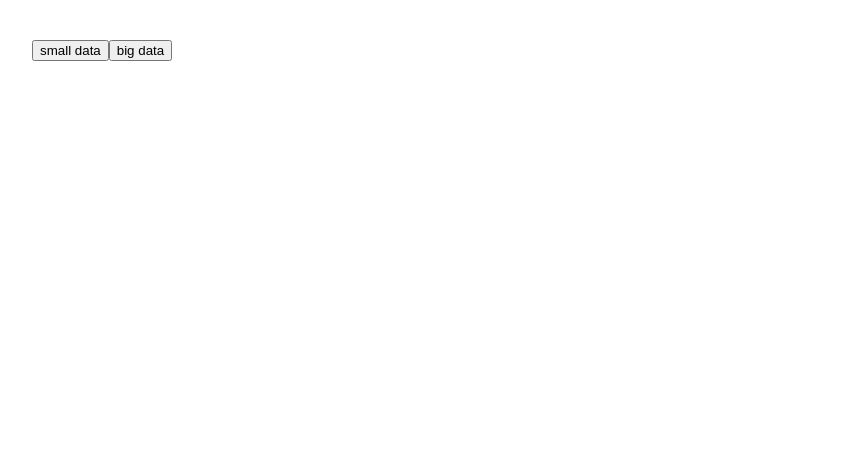
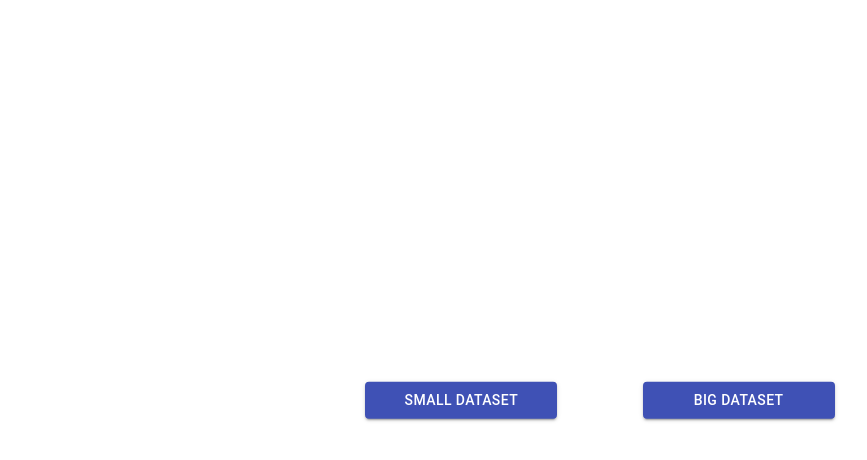
Before and after one commit to vodoleev-vladislav/fugr-ru_react_table_app, a React (Create React App) app: page / in a window 1280 px wide. Shown: the top 460 px of the page, without its empty margins (40-907 px from the left). Built offline with nearby package versions, Linux system fonts and the light colour scheme.

Commit message:
add loader, move notification to separate component

```diff
--- a/package.json
+++ b/package.json
@@ -4,6 +4,7 @@
   "private": true,
   "dependencies": {
     "@material-ui/core": "^4.11.0",
+    "@material-ui/lab": "^4.0.0-alpha.56",
     "@testing-library/jest-dom": "^4.2.4",
     "@testing-library/react": "^9.3.2",
     "@testing-library/user-event": "^7.1.2",
--- a/src/App.js
+++ b/src/App.js
@@ -3,16 +3,19 @@ import MainTable from "./components/Table";
 import DetailedInfo from "./components/DetailedInfo";
 import NewEntryForm from "./components/NewEntryForm";
 import SelectableDatasets from "./components/SelectableDatasets";
+import Notification from "./components/Notification";
 import "./App.css";
 
 const datasets = {
-  "small data":
+  "small dataset":
     "http://www.filltext.com/?rows=32&id={number|1000}&firstName={firstName}&lastName={lastName}&email={email}&phone={phone|(xxx)xxx-xx-xx}&address={addressObject}&description={lorem|32}",
-  "big data":
+  "big dataset":
     "http://www.filltext.com/?rows=1000&id={number|1000}&firstName={firstName}&delay=3&lastName={lastName}&email={email}&phone={phone|(xxx)xxx-xx-xx}&address={addressObject}&description={lorem|32}",
 };
 
 const columns = ["id", "firstName", "lastName", "email", "phone"];
+
+let timeoutId = null;
 
 const App = () => {
   const [state, setState] = useState({
@@ -22,9 +25,8 @@ const App = () => {
       order: "",
     },
   });
-
   const [selectedRow, setSelectedRow] = useState(null);
-
+  const [activeError, setActiveError] = useState(false);
   const changeSort = (field) => {
     const order =
       field !== state.sortParams.field ||
@@ -71,8 +73,19 @@ const App = () => {
     setState({ ...state, entries });
   };
 
+  const updateNotification = () => {
+    setActiveError(true);
+    if (timeoutId) clearTimeout(timeoutId);
+
+    timeoutId = setTimeout(() => setActiveError(false), 2000);
+  };
+
   return (
     <div className="App">
+      <Notification
+        activeError={activeError}
+        message="User is not unique!"
+      ></Notification>
       {state.entries.length === 0 && (
         <SelectableDatasets datasets={datasets} setEntries={setEntries} />
       )}
@@ -82,6 +95,7 @@ const App = () => {
             columns={columns}
             addNewEntry={addNewEntry}
             entries={state.entries}
+            updateNotification={updateNotification}
           />
           <MainTable
             columns={columns}
--- a/src/components/DetailedInfo.js
+++ b/src/components/DetailedInfo.js
@@ -6,7 +6,7 @@ const DetailedInfo = ({ entry }) => (
     <p>
       Выбран пользователь <b>{`${entry.firstName} ${entry.lastName}`}</b>
     </p>
-    {entry.description ? (
+    {entry.description && (
       <div>
         <p>Описание:</p>
         <TextareaAutosize
@@ -15,8 +15,8 @@ const DetailedInfo = ({ entry }) => (
           style={{ border: "none", resize: "none" }}
         ></TextareaAutosize>
       </div>
-    ) : null}
-    {entry.address ? (
+    )}
+    {entry.address && (
       <div>
         <p>
           Адрес проживания: <b>{entry.address.streetAddress}</b>
@@ -31,7 +31,7 @@ const DetailedInfo = ({ entry }) => (
           Индекс: <b>{entry.address.zip}</b>
         </p>
       </div>
-    ) : null}
+    )}
   </div>
 );
 
--- a/src/components/NewEntryForm.js
+++ b/src/components/NewEntryForm.js
@@ -24,7 +24,12 @@ const isEntryUnique = (state, entries) => {
   return true;
 };
 
-const NewEntryForm = ({ columns, addNewEntry, entries }) => {
+const NewEntryForm = ({
+  columns,
+  addNewEntry,
+  entries,
+  updateNotification,
+}) => {
   const [state, setState] = useState(initObject(columns));
   const [buttonIsDisabled, setButtonIsDisabled] = useState(true);
   const updateFormState = (event, column) => {
@@ -46,7 +51,7 @@ const NewEntryForm = ({ columns, addNewEntry, entries }) => {
       addNewEntry(newEntry);
       setState(initObject(columns));
     } else {
-      console.log("DUBLICATE!");
+      updateNotification();
     }
   };
 
@@ -61,7 +66,12 @@ const NewEntryForm = ({ columns, addNewEntry, entries }) => {
           onChange={(e) => updateFormState(e, column)}
         />
       ))}
-      <Button disabled={buttonIsDisabled} onClick={handleFormSubmit}>
+      <Button
+        variant="contained"
+        color="primary"
+        disabled={buttonIsDisabled}
+        onClick={handleFormSubmit}
+      >
         Добавить
       </Button>
     </FormControl>
--- /dev/null
+++ b/src/components/Notification.js
@@ -0,0 +1,9 @@
+import React from "react";
+import { Alert } from "@material-ui/lab";
+
+const Notification = ({ activeError, message }) => {
+  if (!activeError) return null;
+  return <Alert severity="error">{message}</Alert>;
+};
+
+export default Notification;
--- /dev/null
+++ b/src/components/SelectableDatasets.css
@@ -0,0 +1,13 @@
+.datasets {
+  position: absolute;
+  width: 50vw;
+  display: flex;
+  justify-content: space-evenly;
+  left: calc(50%);
+  top: calc(50%);
+  transform: translate(-50%, -50%);
+}
+
+.datasets__button {
+  width: 15vw;
+}
--- a/src/components/SelectableDatasets.js
+++ b/src/components/SelectableDatasets.js
@@ -1,5 +1,8 @@
 import React, { useState } from "react";
 import getEntries from "../services/entries";
+import Button from "@material-ui/core/Button";
+import CircularProgress from "@material-ui/core/CircularProgress";
+import "./SelectableDatasets.css";
 
 const SelectableDatasets = ({ datasets, setEntries }) => {
   const [isLoading, setIsLoading] = useState(false);
@@ -10,13 +13,19 @@ const SelectableDatasets = ({ datasets, setEntries }) => {
   };
 
   return (
-    <div>
-      {isLoading && <div>Loading...</div>}
+    <div className="datasets">
+      {isLoading && <CircularProgress />}
       {!isLoading &&
         Object.keys(datasets).map((dataset) => (
-          <button key={dataset} onClick={(e) => handleDatasetSelect(dataset)}>
+          <Button
+            className="datasets__button"
+            variant="contained"
+            color="primary"
+            key={dataset}
+            onClick={(e) => handleDatasetSelect(dataset)}
+          >
             {dataset}
-          </button>
+          </Button>
         ))}
     </div>
   );
--- a/src/components/Table.css
+++ b/src/components/Table.css
@@ -1,3 +1,3 @@
 .table-row--selected {
-  background-color: purple;
+  background-color: #3f51b5;
 }
--- a/src/components/Table.js
+++ b/src/components/Table.js
@@ -1,4 +1,4 @@
-import React, { useState, useRef } from "react";
+import React, { useState } from "react";
 import Table from "@material-ui/core/Table";
 import TableBody from "@material-ui/core/TableBody";
 import TableCell from "@material-ui/core/TableCell";
@@ -21,9 +21,8 @@ const MainTable = ({
   setSelectedRow,
 }) => {
   const [page, setPage] = useState(0);
-  const [rowsPerPage, setRowsPerPage] = useState(50);
+  const [rowsPerPage, setRowsPerPage] = useState(10);
   const [filter, setFilter] = useState("");
-  const filterRef = useRef();
 
   const handleTableHeadClick = (field) => (event) => {
     changeSort(field);
@@ -72,9 +71,11 @@ const MainTable = ({
       <form onSubmit={handleFilter}>
         <FormControl>
           <InputLabel htmlFor="filter">Filter</InputLabel>
-          <Input id="filter" ref={filterRef} />
+          <Input id="filter" />
         </FormControl>
-        <Button type="submit">Найти</Button>
+        <Button variant="contained" color="primary" type="submit">
+          Найти
+        </Button>
       </form>
       <TableContainer>
         <Table>
@@ -82,7 +83,7 @@ const MainTable = ({
             <TableRow>
               {columns.map((column) => (
                 <TableCell key={column} onClick={handleTableHeadClick(column)}>
-                  {column}
+                  <b>{column}</b>
                   {column === sortParams.field
                     ? sortParams.order === "asc"
                       ? String.fromCharCode(8593)
--- a/src/index.js
+++ b/src/index.js
@@ -3,8 +3,8 @@ import ReactDOM from "react-dom";
 import App from "./App";
 
 ReactDOM.render(
-  <React.StrictMode>
+  <>
     <App />
-  </React.StrictMode>,
+  </>,
   document.getElementById("root")
 );
```
Also changed, not shown: 1 other file (tests, documents, lock files or other folders).
